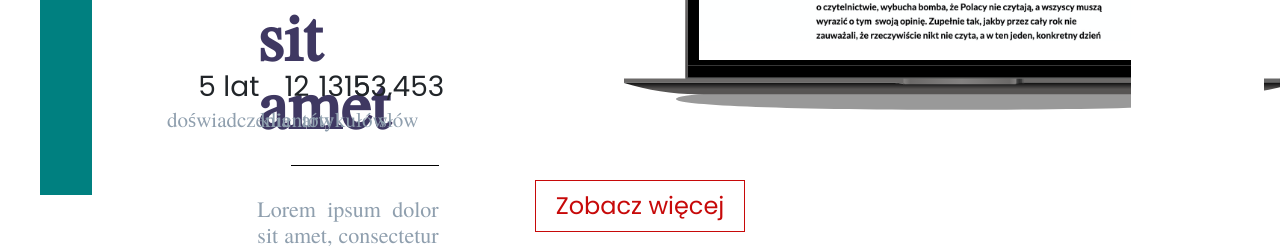
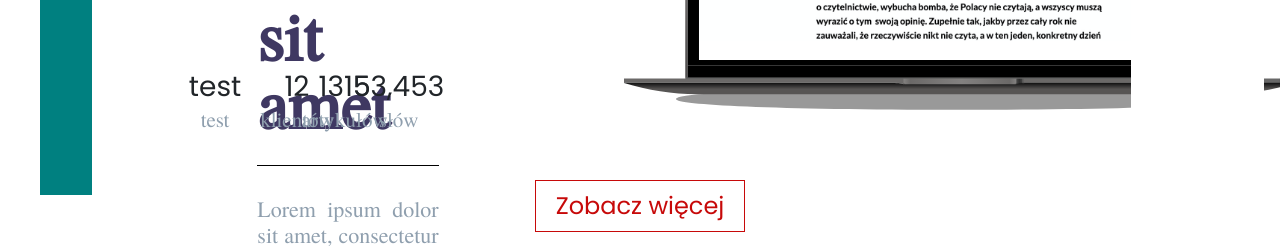
Before and after one commit to elderbary/portfolio-react-aleksandra, a React (Create React App) app: page /o-mnie in a window 1280 px wide. Shown: the part 537-785 px from the top of the page. Built offline with nearby package versions, Linux system fonts and the light colour scheme.

Commit message:
created reusable component with params Stats.js

```diff
--- a/src/layouts/About.js
+++ b/src/layouts/About.js
@@ -11,6 +11,7 @@ import StatsWordsCV from './StatsWordsCV';
 import StatsArticles from './StatsArticles';
 import StatsClients from './StatsClients';
 import StatsExp from './StatsExp';
+import Stats from './Stats';
 
 class About extends Component {
     render() {
@@ -26,7 +27,7 @@ class About extends Component {
                                 {<Text />}
                             </div>
                             <div className="grid-item experience">
-                                {<StatsExp />}
+                                {<Stats upperText="test" bottomText="test" />}
                             </div>
                             <div className="grid-item clients">
                                 {<StatsClients />}
--- /dev/null
+++ b/src/layouts/Stats.js
@@ -0,0 +1,20 @@
+import React, {Component} from 'react';
+import 'bootstrap/dist/css/bootstrap.min.css';
+import '../styles/stats.css';
+
+class Stats extends Component {
+
+    render() {
+        return (
+            <div className="flex-container-StatsExp">
+                <h2>{this.props.upperText}
+                </h2>
+                <p>
+                    {this.props.bottomText}
+                </p>
+            </div>
+        );
+    }
+}
+
+export default Stats;
```
